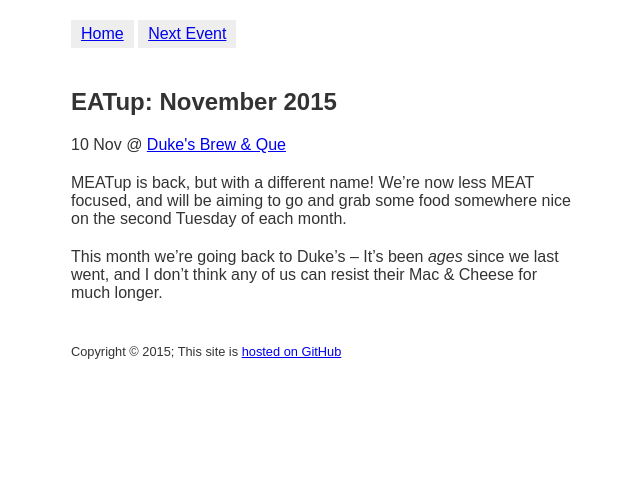
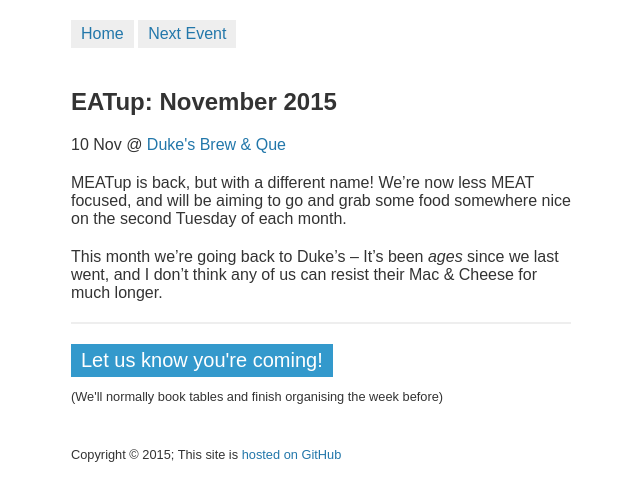
Before and after one commit to fedtoys/eatup, a Jekyll site: the page built from _events/2015-11-10.md, in a window 1280 px wide. Shown: the top 501 px of the page, without its empty margins (319-959 px from the left). Built offline with Jekyll 4.4.1, drawn with Linux system fonts in a browser that asks for light colours.

Commit message:
Add the ability to register attendance

```diff
--- a/_layouts/event.html
+++ b/_layouts/event.html
@@ -9,3 +9,13 @@ layout: default
 {% include events/event-info.html event=event %}
 
 {{ content }}
+
+<hr/>
+
+<a href="mailto:hello@eatup.diet?subject=EATup {{ event.title }}&amp;body=I'd like to attend EATup" class="cta-button spaced-less">Let us know you're coming!</a>
+
+<p>
+    <small>
+        (We'll normally book tables and finish organising the week before)
+    </small>
+</p>
--- a/asset/style/site.scss
+++ b/asset/style/site.scss
@@ -19,12 +19,15 @@ body {
 
 // Typography
 
-h1, h2, h3, ol, p, ul {
+h1, h2, h3, hr, ol, p, ul {
     margin: 0 0 20px 0;
 }
 
 h1 {
     font-size: 24px;
+}
+h2 {
+    font-size: 20px;
 }
 
 del {
@@ -48,6 +51,18 @@ del {
     }
 }
 
+hr {
+    height: 0;
+    border: none;
+    border-top: 2px solid #eee;
+    color: #eee;
+}
+
+a {
+    color: #2277aa;
+    text-decoration: none;
+}
+
 
 // Lists
 
@@ -69,6 +84,7 @@ del {
     display: inline-block;
     padding: 5px 10px;
     background-color: #eee;
+    text-decoration: none;
 }
 
 
@@ -86,3 +102,19 @@ del {
 .unspaced {
     margin-bottom: 0;
 }
+
+
+// Forms
+
+.cta-button {
+    display: inline-block;
+    padding: 5px 10px;
+    background-color: #3399cc;
+    font-size: 20px;
+    color: #fff;
+    text-decoration: none;
+
+    &:hover {
+        background-color: #2277aa;
+    }
+}
```
